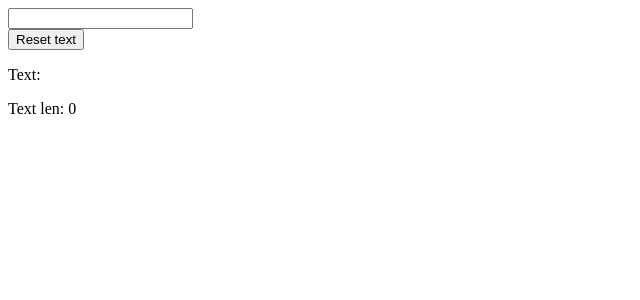
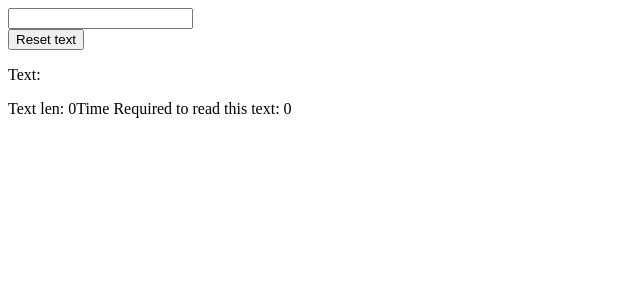
Before and after one commit to ergincetn01/howmuchtimetoread, a React (Create React App) app: page / in a window 1280 px wide. Shown: the top 300 px of the page, without its empty margins (0-640 px from the left). Built offline with nearby package versions, Linux system fonts and the light colour scheme.

Commit message:
req. func added

```diff
--- a/src/App.js
+++ b/src/App.js
@@ -10,12 +10,19 @@ function App() {
         const reset=()=>{
             setText("")
         }
+
+        const timeRequired=()=> {
+            let timeReq=0
+            // within this function, calculate how much time required to read the given input text and show user.
+            return timeReq;
+        }
     return (
         <div>
             <TextBox handleChange={handleChange} text={text}/>
             <button onClick={reset}>Reset text </button>
        <p>Text: {text}</p>
         Text len: {text.length}
+        Time Required to read this text: {timeRequired()}
         </div>
     )
 
```
